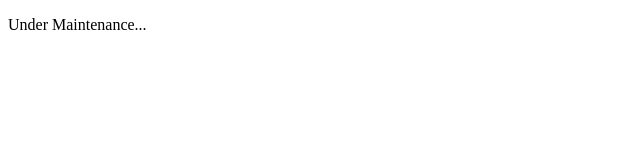
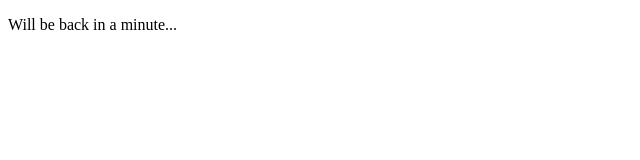
Before and after one commit to layksinozjs/simple-login-page, a plain HTML site: page index.html in a window 1280 px wide. Shown: the full height of the page, 0-640 px from the left. Drawn offline with Linux system fonts and the light colour scheme.

Commit message:
Yaptığınız değişikliklerin açıklaması

```diff
--- a/index.html
+++ b/index.html
@@ -7,7 +7,7 @@
 </head>
 <body>
 
-    <p>Under Maintenance...</p>
+    <p>Will be back in a minute...</p>
 
 </body>
 </html>
```
